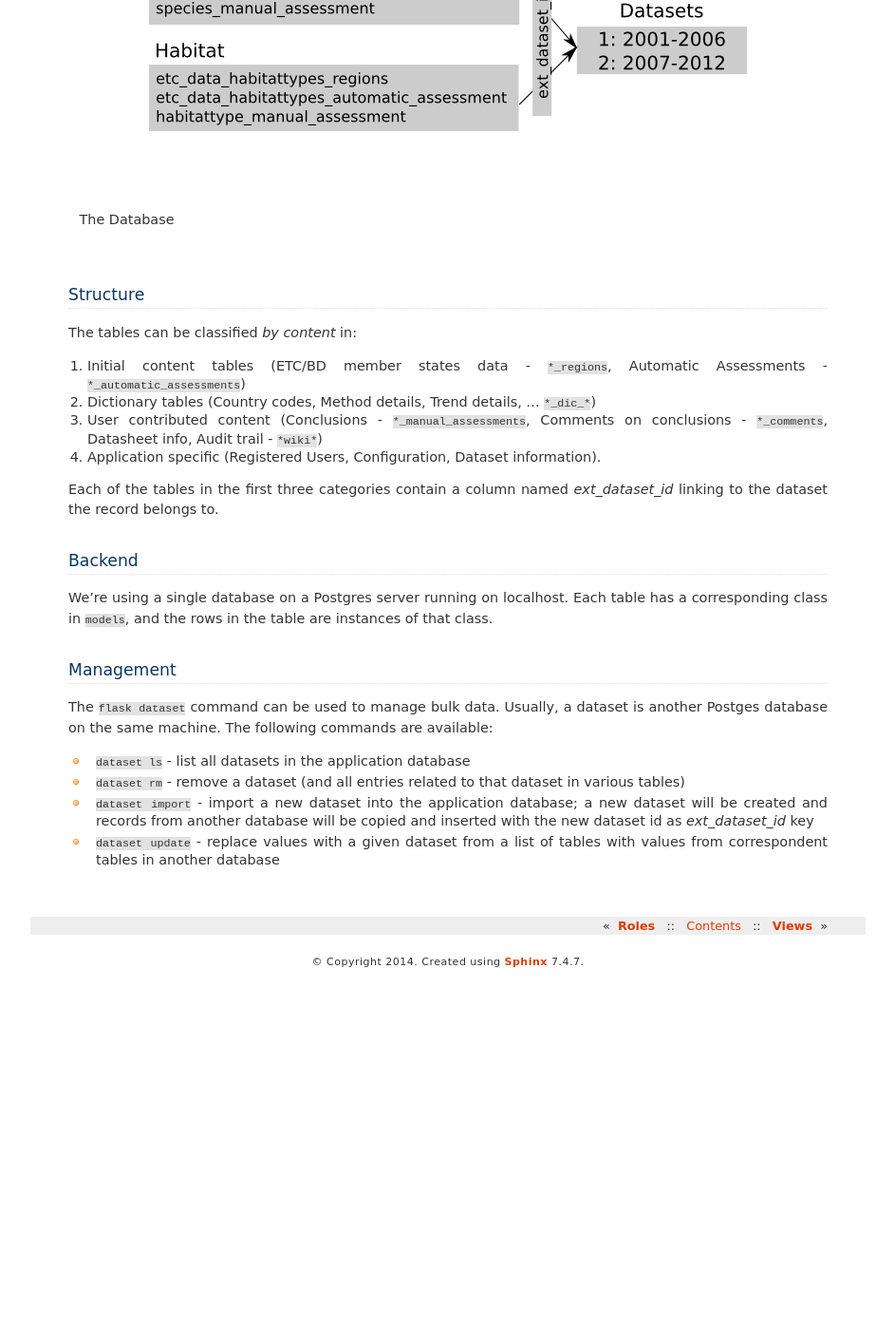
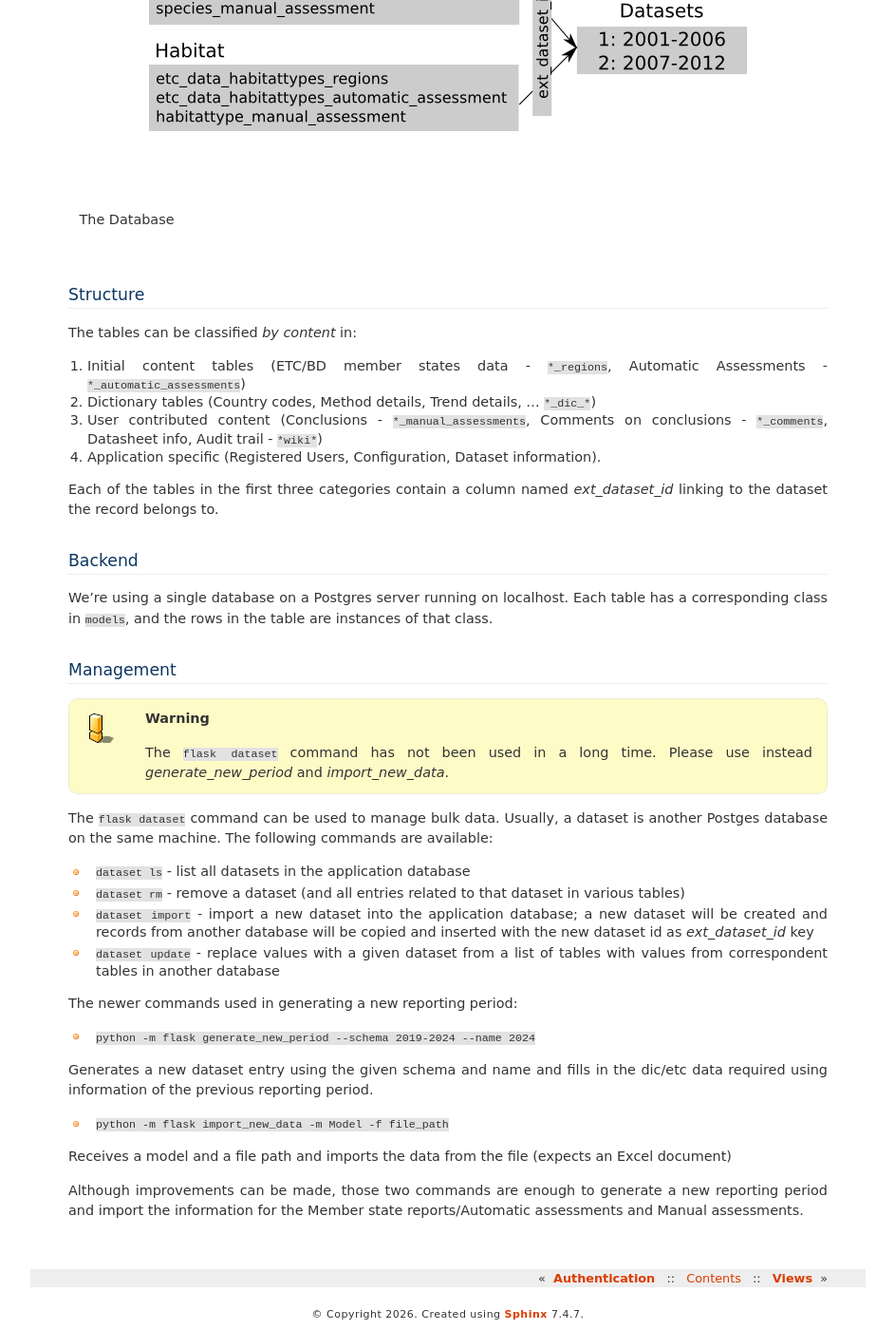
Before and after one commit to eea/art17-consultation, a Sphinx documentation site: the page built from docs/overview/source/database.rst, in a window 1280 px wide and 1400 px high, scrolled down 361 px. Shown: the whole window at 95% size, without its empty margins (168-1111 px from the left). Built offline with Sphinx 7.4.7, drawn with Linux system fonts in a browser that asks for light colours; before the commit the page ends 1390 px from its top, so only the background shows below that.

Commit message:
Review overview documentation

```diff
--- a/docs/overview/source/application.rst
+++ b/docs/overview/source/application.rst
@@ -32,5 +32,4 @@ Source code summary
 * `art17/static/` - static files such as CSS or Javascript
 * `art17/templates/` - HTML templates used in views
 * `docs/` - documentation, user manual and overview
-* `fabfile/` - deployment configuration
 * `testsuite/` - unit testing
--- a/docs/overview/source/conf.py
+++ b/docs/overview/source/conf.py
@@ -51,14 +51,14 @@ master_doc = "index"
 
 # General information about the project.
 project = "Art17 Consultation Overview"
-copyright = "2014"
+copyright = "2026"
 
 # The version info for the project you're documenting, acts as replacement for
 # |version| and |release|, also used in various other places throughout the
 # built documents.
 #
 # The short X.Y version.
-version = "1.0"
+version = "4.0.6"
 # The full version, including alpha/beta/rc tags.
 release = ""
 
--- a/docs/overview/source/database.rst
+++ b/docs/overview/source/database.rst
@@ -36,6 +36,10 @@ instances of that class.
 Management
 ----------
 
+.. WARNING::
+  The ``flask dataset`` command has not been used in a long time.
+  Please use instead `generate_new_period` and `import_new_data`.
+
 The ``flask dataset`` command can be used to manage bulk data. Usually, a
 dataset is another Postges database on the same machine. The following commands
 are available:
@@ -48,3 +52,18 @@ are available:
   and inserted with the new dataset id as *ext_dataset_id* key
 * ``dataset update`` - replace values with a given dataset from a list of
   tables with values from correspondent tables in another database
+
+
+The newer commands used in generating a new reporting period:
+
+* ``python -m flask generate_new_period --schema 2019-2024 --name 2024``
+
+Generates a new dataset entry using the given schema and name and fills in the dic/etc data required
+using information of the previous reporting period.
+
+* ``python -m flask import_new_data -m Model -f file_path``
+
+Receives a model and a file path and imports the data from the file (expects an Excel document)
+
+Although improvements can be made, those two commands are enough to generate a new reporting period and import
+the information for the Member state reports/Automatic assessments and Manual assessments.
--- a/docs/overview/source/index.rst
+++ b/docs/overview/source/index.rst
@@ -16,7 +16,6 @@ For an user perspective documentation, please check the *User Manual*.
 
    application
    authentication
-   roles
    database
    views
 
--- a/docs/overview/source/views.rst
+++ b/docs/overview/source/views.rst
@@ -38,7 +38,7 @@ The main consultation tool, it displays three categories of data: assessments
 reported at Member States level, automatic assessments and biogeographical
 assessment & users proposed corrections.
 
-The users with specific roles (see :ref:`roles-label`) see an Add assessment /
+The users with specific roles see an Add assessment /
 Propose a correction form.
 
 
@@ -69,3 +69,5 @@ The following configuration settings can be changed:
 
 Dataset Admin
 ~~~~~~~~~~~~~
+
+This section now contains a management interface for most of the tables. CRUD and export functionalities are avaiable here.
```
Also changed, not shown: README.rst (+16 -28 lines), docs/overview/source/authentication.rst (+2 -11 lines), docs/overview/source/roles.rst (deleted, +0 -56 lines), fabfile/__init__.py (deleted, +0 -45 lines), 5 other files.
